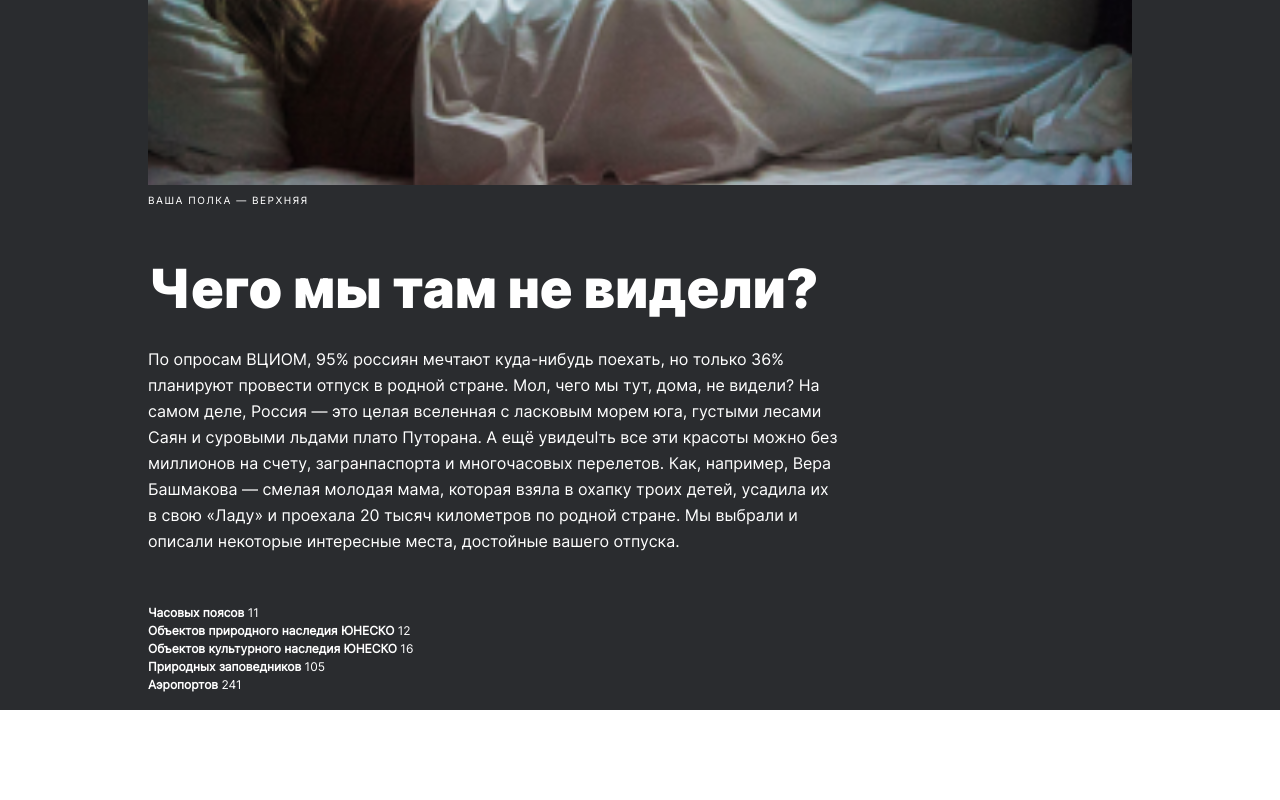
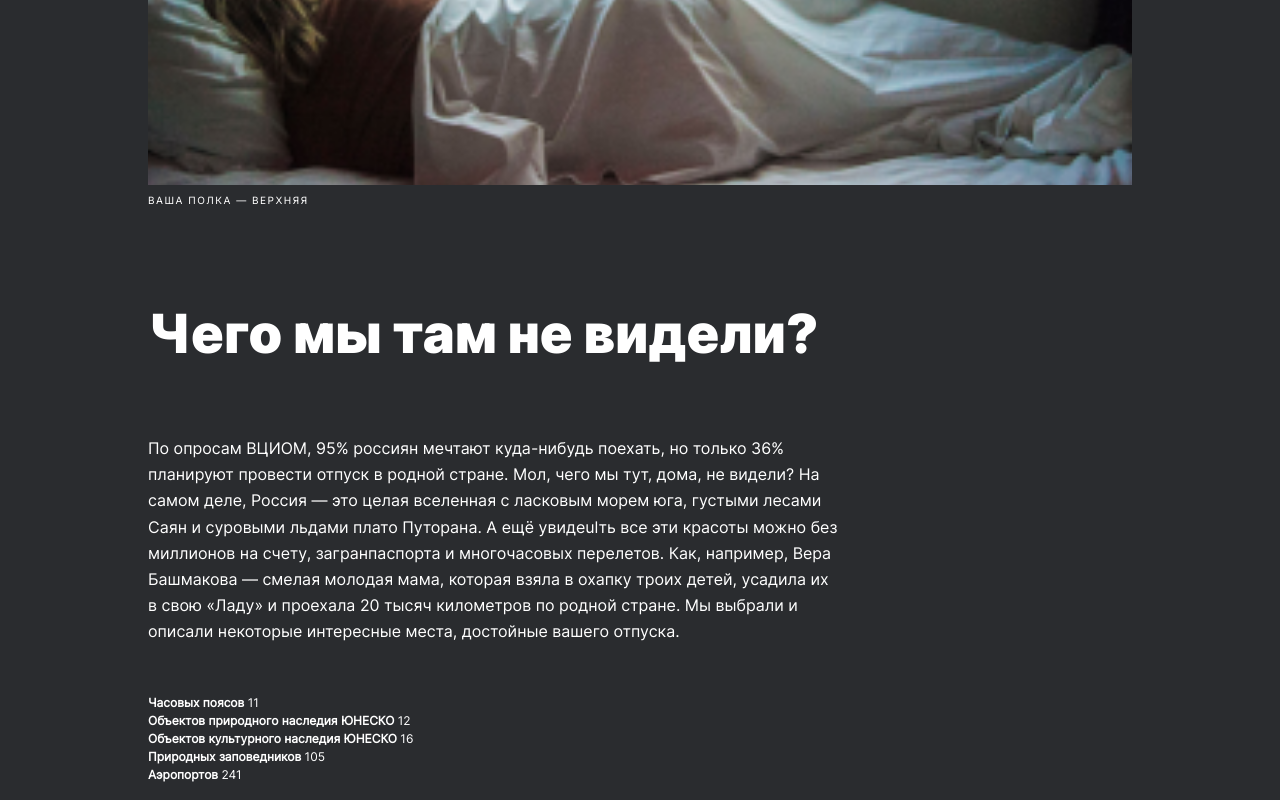
Before and after one commit to totfront/somewhere-travel, a React (Create React App) app: page / in a window 1280 px wide. Shown: the part 935-1735 px from the top of the page. Before the commit the page ends 1645 px from the top, so only its background shows below. Built offline with nearby package versions, Linux system fonts and the light colour scheme.

Commit message:
Feat: finished Intro

```diff
--- a/src/components/Intro/Intro.js
+++ b/src/components/Intro/Intro.js
@@ -3,7 +3,7 @@ import styles from "./Intro.module.css";
 function Intro() {
   return (
     <section className={styles.wrapper}>
-      <title className={styles.title}>Чего мы там не видели?</title>
+      <h2 className={styles.title}>Чего мы там не видели?</h2>
       <p className={styles.introText}>
         По опросам ВЦИОМ, 95% россиян мечтают куда-нибудь поехать, но только 36%
         планируют провести отпуск в родной стране. Мол, чего мы тут, дома, не
--- a/src/components/Intro/Intro.module.css
+++ b/src/components/Intro/Intro.module.css
@@ -1,9 +1,7 @@
 .wrapper {
     max-width: 288px;
     margin: 64px auto 0 auto;
-    display:flex;
-    flex-direction: column;
-    align-items: start;
+
 }
 
 .title {
@@ -26,7 +24,6 @@
     display: inline-block;
     padding-inline-start: 0px;
     list-style: none;
-    align-self: flex-start;
     margin-top: 34px;
 }
 
@@ -54,7 +51,6 @@
 @media (min-width: 1024px) {
     .wrapper {
         max-width: 690px;
-        align-items: start;
         margin: 64px 286px 0 48px
     }
 }
@@ -62,7 +58,6 @@
 @media (min-width: 1280px) {
     .wrapper {
         max-width: 690px;
-        align-items: start;
         margin: 64px 442px 0 148px
     }
 }
```
